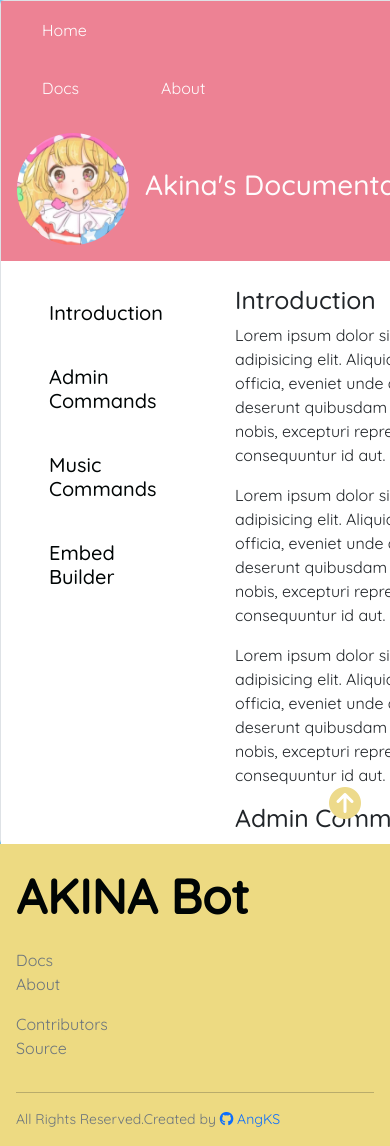
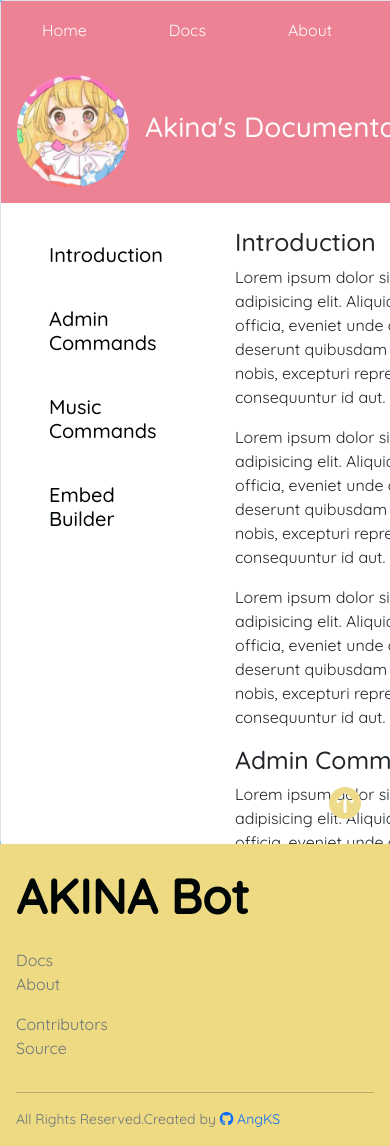
Before and after one commit to cherylii/AkinaBot, a plain HTML site: page html/docs.html in a window 390 px wide. Shown: the top 1146 px of the page. Drawn offline with nearby package versions, Linux system fonts and the light colour scheme.

Commit message:
Added mobile responsive navbar

```diff
--- a/html/docs.html
+++ b/html/docs.html
@@ -16,16 +16,23 @@
 <body class='bg-blue'>
     <div class="container main shadow shadow-md border rounded-2 p-0">
         <section class='bg-red'>
-            <ul class="nav row justify-content-md-between align-content-end">
+            <!-- Desktop Navbar -->
+            <ul class="nav d-none d-md-flex justify-content-md-end align-content-end">
                 <div class="col-md-6">
-                    <li class="btn nav-item p-3 mx-4"><a class='text-decoration-none white'
-                            href='../index.html'>Home</a></li>
+                    <li class="btn nav-item p-3 mx-4"><a class='text-decoration-none white' href='#'>Home</a></li>
                 </div>
                 <div class="col-md-6 d-flex justify-content-md-end">
-                    <li class="btn nav-item p-3 mx-4"><a class='text-decoration-none white' href='#'>Docs</a></li>
+                    <li class="btn nav-item p-3 mx-4"><a class='text-decoration-none white' href='./html/docs.html'>Docs</a>
+                    </li>
                     <li class="btn nav-item p-3 mx-4"><a class='text-decoration-none white' href='#'>About</a></li>
                 </div>
 
+            </ul>
+            <!-- Mobile navbar -->
+            <ul class="nav d-md-none d-flex justify-content-md-center align-content-center">
+                <li class="btn nav-item p-3 mx-4"><a class='text-decoration-none white' href='#'>Home</a></li>
+                <li class="btn nav-item p-3 mx-4"><a class='text-decoration-none white' href='./html/docs.html'>Docs</a></li>
+                <li class="btn nav-item p-3 mx-4"><a class='text-decoration-none white' href='#'>About</a></li>
             </ul>
         </section>
 
@@ -59,7 +66,7 @@
             </div>
 
             <div class="col-md-9 bg-white p-2">
-                <section class='p-3 scrollbar-hidden mb-3' data-spy="scroll" data-target=".navbar" data-offset="50" style="overflow-y: auto; height: 75vh; width: 100%;">
+                <section class='p-3 scrollbar-hidden' data-spy="scroll" data-target=".navbar" data-offset="50" style="overflow-y: auto; height: 75vh; width: 100%;">
                     <article id="introduction">
                         <h2>Introduction</h2>
                         <p>
@@ -133,7 +140,6 @@
                         </p>
                     </article>
 
-                    <article></article>
                 </section>
             </div>
         </section>
```
Also changed, not shown: index.html (+9 -1 lines).
